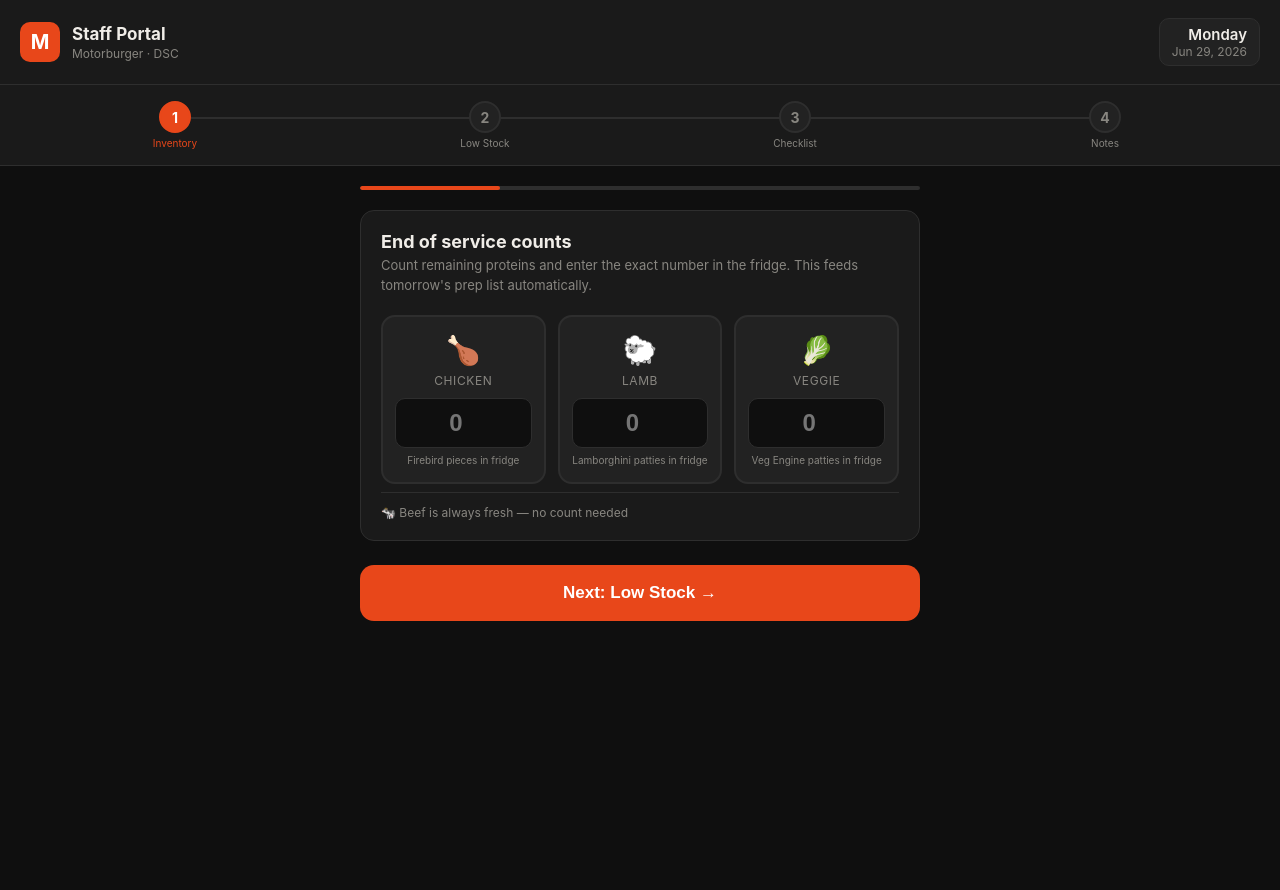
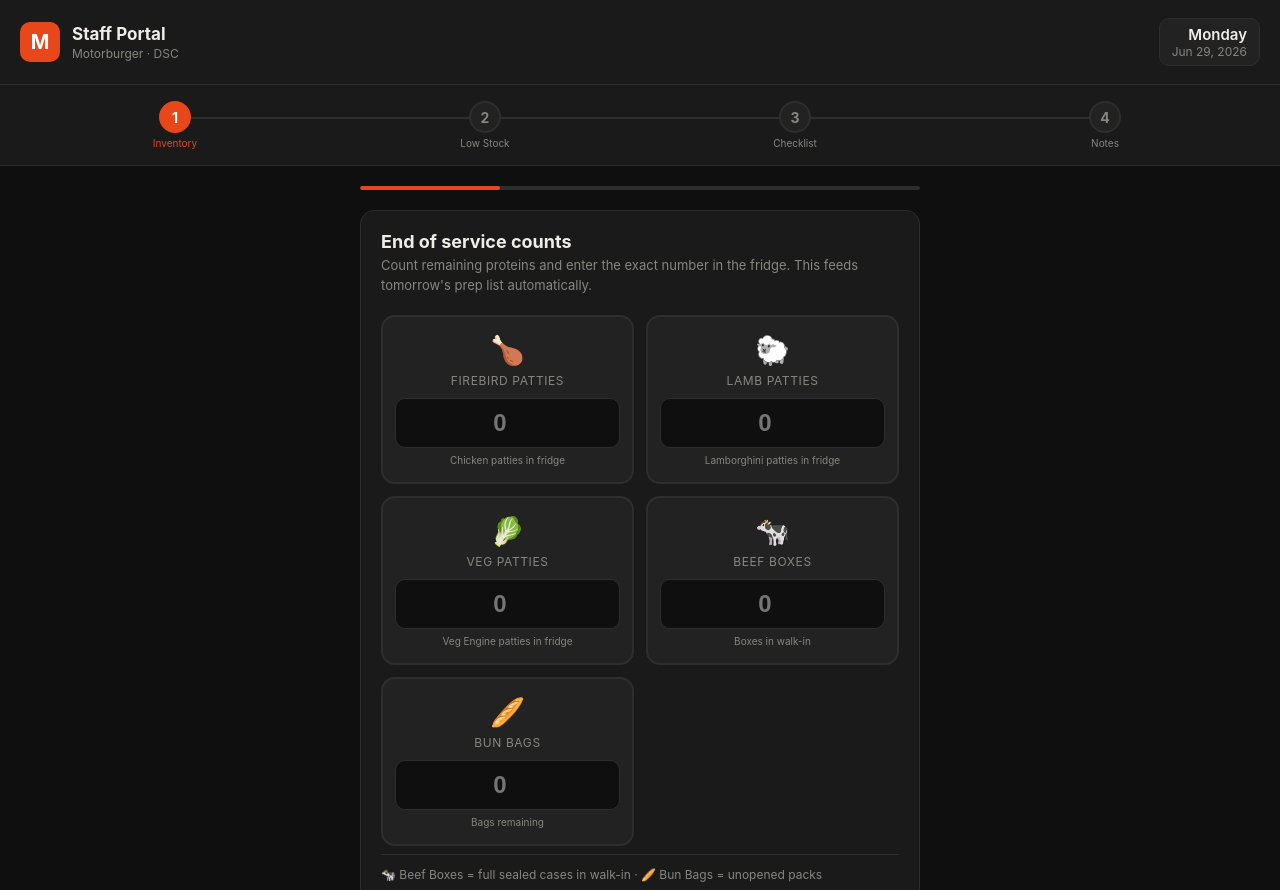
Before and after one commit to jaysouilliere/motorburger-dashboard, a website: page staff-portal.html in a window 1280 px wide. Shown: the top 890 px of the page. Before the commit the page ends 800 px from the top, so only its background shows below. Drawn offline with Linux system fonts and the light colour scheme.

Commit message:
Update staff-portal.html

```diff
--- a/staff-portal.html
+++ b/staff-portal.html
@@ -44,7 +44,7 @@
   .card-sub{font-size:13px;color:var(--mu);margin-bottom:20px;line-height:1.5;}
 
   /* NUMBER PAD STYLE INPUT */
-  .protein-grid{display:grid;grid-template-columns:1fr 1fr 1fr;gap:12px;margin-bottom:8px;}
+  .protein-grid{display:grid;grid-template-columns:1fr 1fr;gap:12px;margin-bottom:8px;}
   .protein-item{background:var(--s2);border:2px solid var(--bd);border-radius:var(--r);padding:16px 12px;text-align:center;transition:border-color .2s;}
   .protein-item.has-value{border-color:var(--gn);}
   .protein-emoji{font-size:28px;margin-bottom:6px;}
@@ -161,7 +161,7 @@ document.getElementById('hdr-date').textContent = TODAY.toLocaleDateString('en-U
 // State
 let currentStep = 1;
 const state = {
-  inventory: { chicken: '', lamb: '', veggie: '' },
+  inventory: { chicken: '', lamb: '', veggie: '', beef_cases: '', bun_packs: '' },
   lowStock: [],
   customLowStock: [],
   checklist: {}, // itemId -> 'done' | 'fail' | null
@@ -262,9 +262,11 @@ function render() {
 // ── STEP 1: INVENTORY ──
 function renderInventory(main) {
   const proteins = [
-    { key: 'chicken', emoji: '🍗', name: 'Chicken', hint: 'Firebird pieces in fridge' },
-    { key: 'lamb', emoji: '🐑', name: 'Lamb', hint: 'Lamborghini patties in fridge' },
-    { key: 'veggie', emoji: '🥬', name: 'Veggie', hint: 'Veg Engine patties in fridge' },
+    { key: 'chicken', emoji: '🍗', name: 'Firebird Patties', hint: 'Chicken patties in fridge' },
+    { key: 'lamb', emoji: '🐑', name: 'Lamb Patties', hint: 'Lamborghini patties in fridge' },
+    { key: 'veggie', emoji: '🥬', name: 'Veg Patties', hint: 'Veg Engine patties in fridge' },
+    { key: 'beef_cases', emoji: '🐄', name: 'Beef Boxes', hint: 'Boxes in walk-in' },
+    { key: 'bun_packs', emoji: '🥖', name: 'Bun Bags', hint: 'Bags remaining' },
   ];
 
   main.innerHTML = `
@@ -286,7 +288,7 @@ function renderInventory(main) {
         `).join('')}
       </div>
       <div style="font-size:12px;color:var(--mu);margin-top:8px;padding-top:12px;border-top:1px solid var(--bd)">
-        🐄 Beef is always fresh — no count needed
+        🐄 Beef Boxes = full sealed cases in walk-in · 🥖 Bun Bags = unopened packs
       </div>
     </div>
     <button class="submit-btn" onclick="nextStep(1)">Next: Low Stock →</button>
@@ -450,9 +452,11 @@ function renderSuccess(main) {
       <div class="success-title">Close-out submitted!</div>
       <div class="success-sub">Owner will see inventory counts and prep list in the morning dashboard. Have a great night!</div>
       <div class="success-meta">
-        <div class="success-row"><span class="success-row-label">🍗 Chicken on hand</span><span class="success-row-val">${state.inventory.chicken||'0'}</span></div>
-        <div class="success-row"><span class="success-row-label">🐑 Lamb on hand</span><span class="success-row-val">${state.inventory.lamb||'0'}</span></div>
-        <div class="success-row"><span class="success-row-label">🥬 Veggie on hand</span><span class="success-row-val">${state.inventory.veggie||'0'}</span></div>
+        <div class="success-row"><span class="success-row-label">🍗 Firebird Patties</span><span class="success-row-val">${state.inventory.chicken||'0'}</span></div>
+        <div class="success-row"><span class="success-row-label">🐑 Lamb Patties</span><span class="success-row-val">${state.inventory.lamb||'0'}</span></div>
+        <div class="success-row"><span class="success-row-label">🥬 Veg Patties</span><span class="success-row-val">${state.inventory.veggie||'0'}</span></div>
+        <div class="success-row"><span class="success-row-label">🐄 Beef Boxes</span><span class="success-row-val">${state.inventory.beef_cases||'0'}</span></div>
+        <div class="success-row"><span class="success-row-label">🥖 Bun Bags</span><span class="success-row-val">${state.inventory.bun_packs||'0'}</span></div>
         <div class="success-row"><span class="success-row-label">📋 Checklist</span><span class="success-row-val">${done} done · ${fails} flagged</span></div>
         <div class="success-row"><span class="success-row-label">⚠️ Low stock flagged</span><span class="success-row-val">${allLS.length>0?allLS.join(', '):'None'}</span></div>
         ${state.notes?`<div class="success-row"><span class="success-row-label">📝 Notes</span><span class="success-row-val" style="font-size:12px;text-align:right;max-width:60%">${state.notes.substring(0,80)}${state.notes.length>80?'...':''}</span></div>`:''}
```
